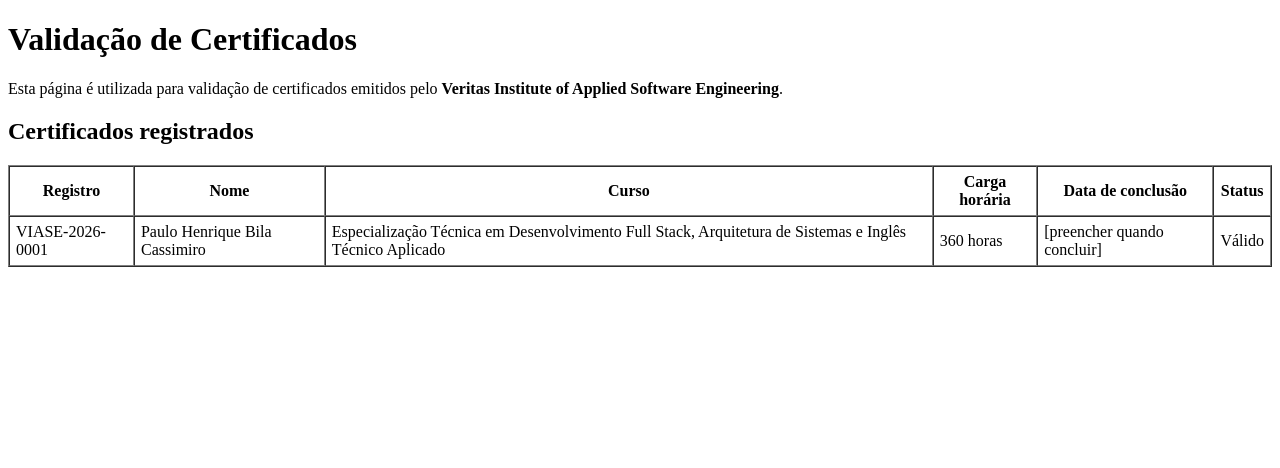
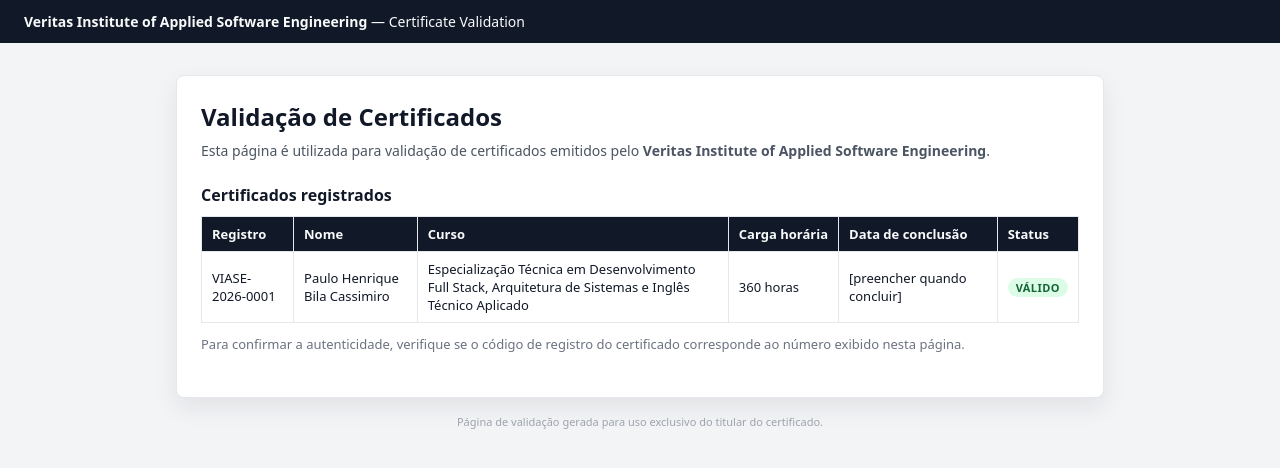
Before and after one commit to AssistenteAtlas/certificados-veritas, a plain HTML site: page index.html in a window 1280 px wide. Drawn offline with Linux system fonts and the light colour scheme.

Commit message:
Update index.html

```diff
--- a/index.html
+++ b/index.html
@@ -3,10 +3,128 @@
 <head>
   <meta charset="utf-8">
   <title>Validação de Certificados – Veritas Institute of Applied Software Engineering</title>
+  <style>
+    * {
+      box-sizing: border-box;
+    }
+
+    body {
+      margin: 0;
+      padding: 0;
+      font-family: system-ui, -apple-system, BlinkMacSystemFont,
+        "Segoe UI", Roboto, Ubuntu, sans-serif;
+      background: #f3f4f6;
+      color: #111827;
+    }
+
+    .top-bar {
+      background: #111827;
+      color: #f9fafb;
+      padding: 12px 24px;
+      font-size: 14px;
+    }
+
+    .top-bar span {
+      font-weight: 600;
+    }
+
+    .container {
+      max-width: 960px;
+      margin: 32px auto 40px;
+      padding: 0 16px;
+    }
+
+    .card {
+      background: #ffffff;
+      border-radius: 8px;
+      padding: 24px 24px 28px;
+      box-shadow: 0 10px 25px rgba(15, 23, 42, 0.08);
+      border: 1px solid #e5e7eb;
+    }
+
+    h1 {
+      font-size: 24px;
+      margin: 0 0 8px;
+    }
+
+    p {
+      font-size: 14px;
+      margin: 0 0 16px;
+      color: #4b5563;
+    }
+
+    h2 {
+      font-size: 16px;
+      margin: 24px 0 10px;
+    }
+
+    table {
+      width: 100%;
+      border-collapse: collapse;
+      font-size: 13px;
+      margin-top: 4px;
+    }
+
+    thead {
+      background: #111827;
+      color: #f9fafb;
+    }
+
+    th,
+    td {
+      padding: 8px 10px;
+      border: 1px solid #e5e7eb;
+      text-align: left;
+      vertical-align: middle;
+    }
+
+    th {
+      font-weight: 600;
+      white-space: nowrap;
+    }
+
+    tbody tr:nth-child(even) {
+      background: #f9fafb;
+    }
+
+    .badge-valid {
+      display: inline-block;
+      padding: 2px 8px;
+      border-radius: 999px;
+      background: #dcfce7;
+      color: #166534;
+      font-size: 11px;
+      font-weight: 600;
+      text-transform: uppercase;
+      letter-spacing: 0.04em;
+    }
+
+    .registry-code {
+      font-size: 13px;
+      color: #6b7280;
+      margin-top: 12px;
+    }
+
+    .registry-code strong {
+      color: #111827;
+    }
+
+    footer {
+      text-align: center;
+      font-size: 11px;
+      color: #9ca3af;
+      margin-top: 16px;
+    }
+  </style>
 </head>
 <body>
+  <header class="top-bar">
+    <span>Veritas Institute of Applied Software Engineering</span> — Certificate Validation
+  </header>
+
+  <main class="container">
+    <section class="card">
       <h1>Validação de Certificados</h1>
-
       <p>
         Esta página é utilizada para validação de certificados emitidos pelo
         <strong>Veritas Institute of Applied Software Engineering</strong>.
@@ -14,7 +132,7 @@
 
       <h2>Certificados registrados</h2>
 
-  <table border="1" cellpadding="6" cellspacing="0">
+      <table>
         <thead>
           <tr>
             <th>Registro</th>
@@ -32,9 +150,20 @@
             <td>Especialização Técnica em Desenvolvimento Full Stack, Arquitetura de Sistemas e Inglês Técnico Aplicado</td>
             <td>360 horas</td>
             <td>[preencher quando concluir]</td>
-        <td>Válido</td>
+            <td><span class="badge-valid">Válido</span></td>
           </tr>
         </tbody>
       </table>
+
+      <p class="registry-code">
+        Para confirmar a autenticidade, verifique se o código de registro do certificado
+        corresponde ao número exibido nesta página.
+      </p>
+    </section>
+
+    <footer>
+      Página de validação gerada para uso exclusivo do titular do certificado.
+    </footer>
+  </main>
 </body>
 </html>
```
Lines whose indentation alone changed are shown as unchanged.
